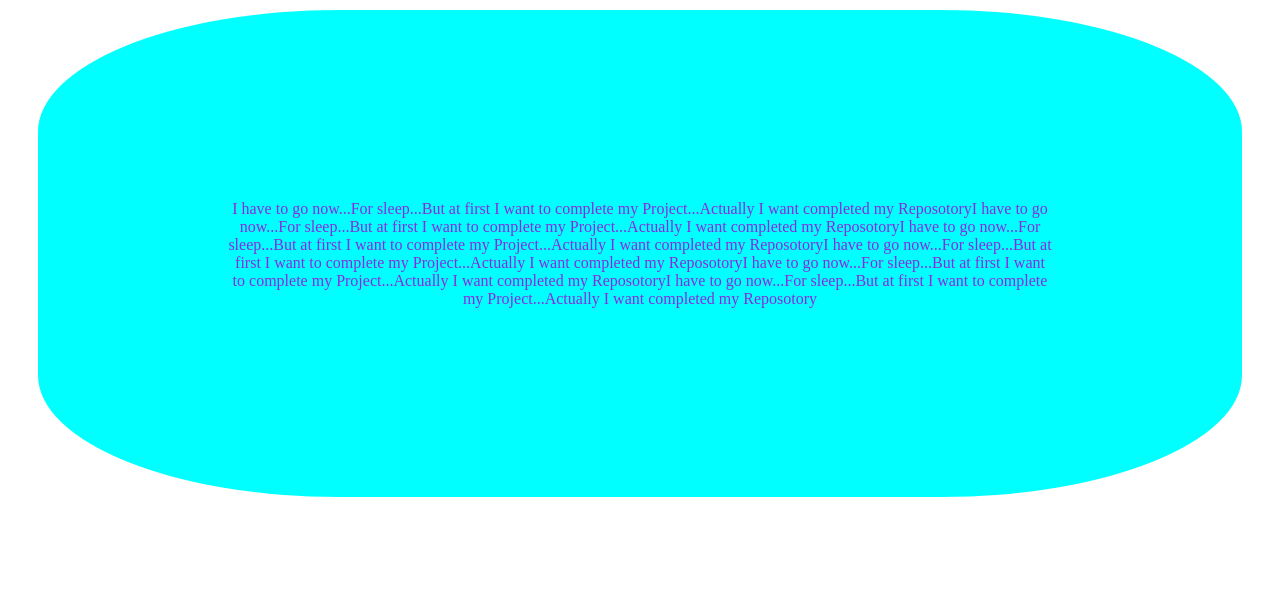
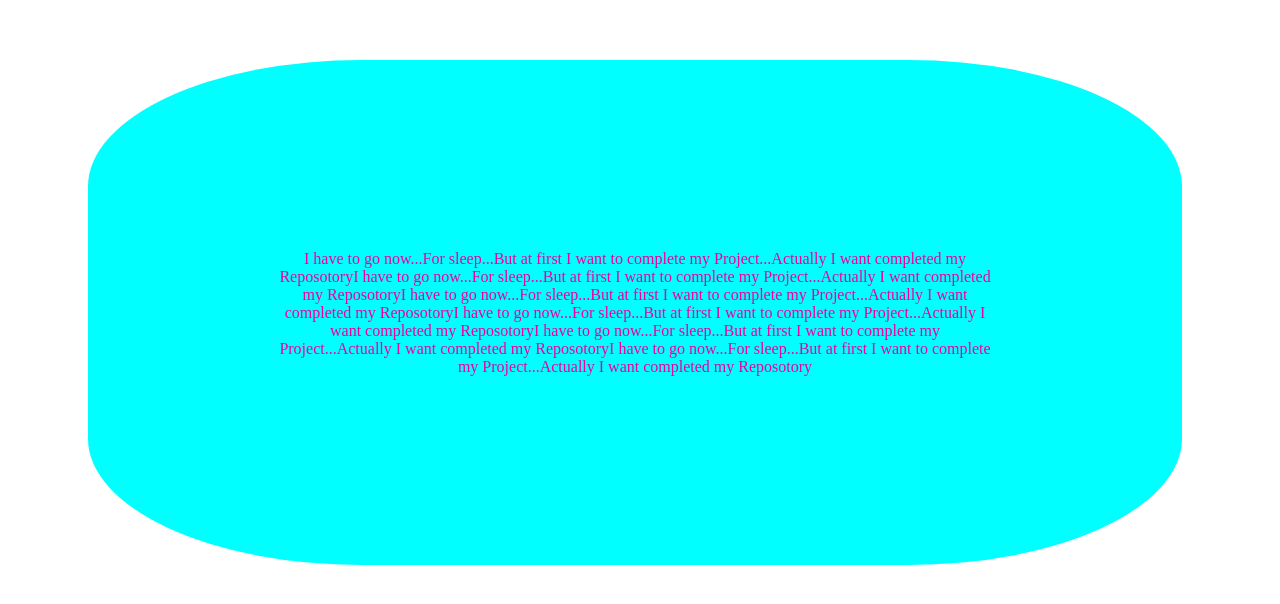
Before and after one commit to Mariyam-Suraiya/my-first-repo, a plain HTML site: page index.html in a window 1280 px wide. Drawn offline with Linux system fonts and the light colour scheme.

Commit message:
style changed

```diff
--- a/index.html
+++ b/index.html
@@ -9,16 +9,16 @@
     <style>
         p{
             background-color: aqua;
-            color: blueviolet;
+            color: rgb(236, 0, 158);
             text-align: center;
             text-emphasis:initial;
             font-weight: 400;
             border-radius: 25%;
             padding: 15%;
-            margin-top: 10px;
-            margin-bottom: 15px;
-            margin-left: 30px;
-            margin-right: 30px;
+            margin-top: 60px;
+            margin-bottom: 50px;
+            margin-left: 80px;
+            margin-right: 90px;
         }
         ]
     </style>
```
